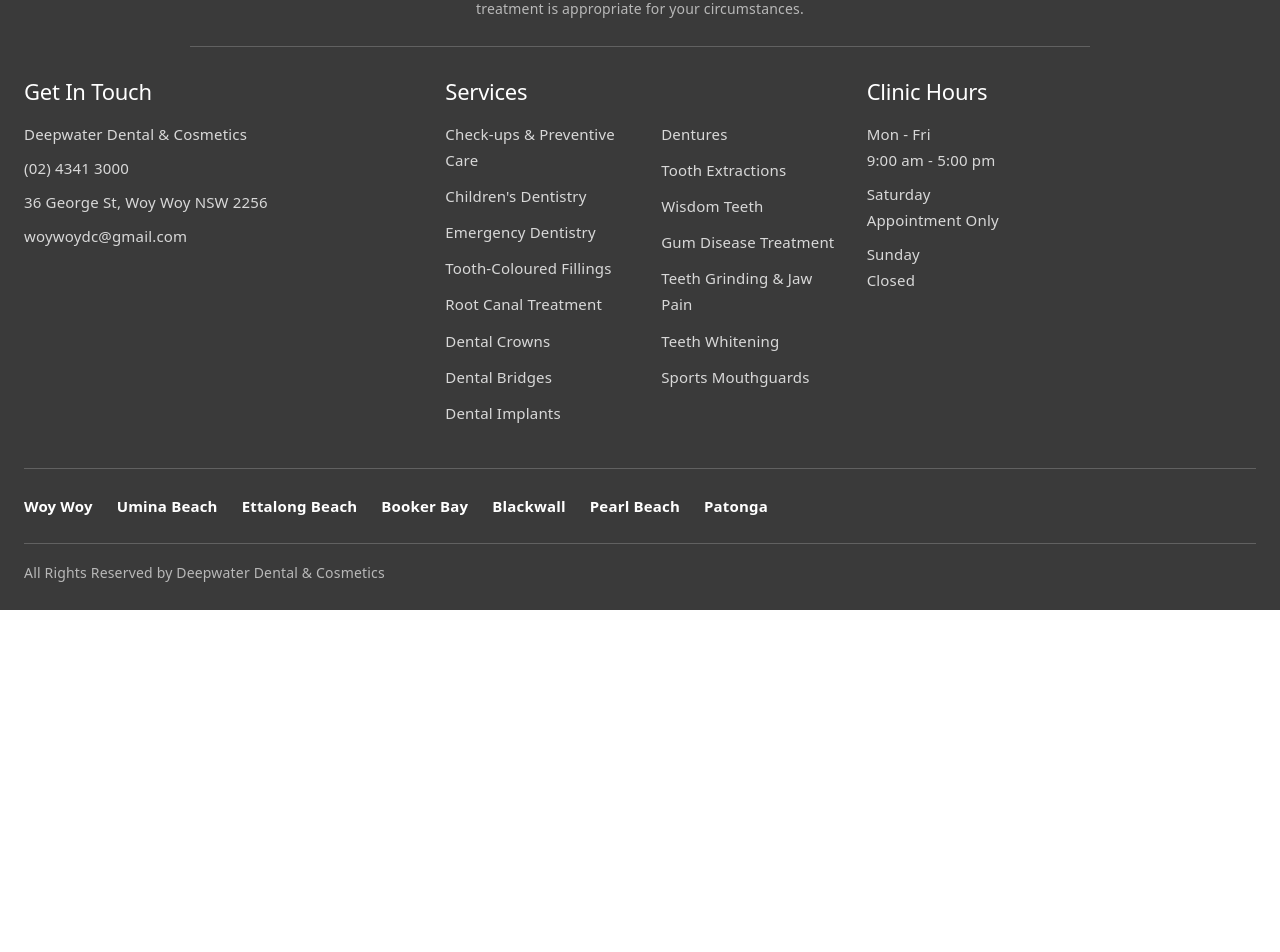
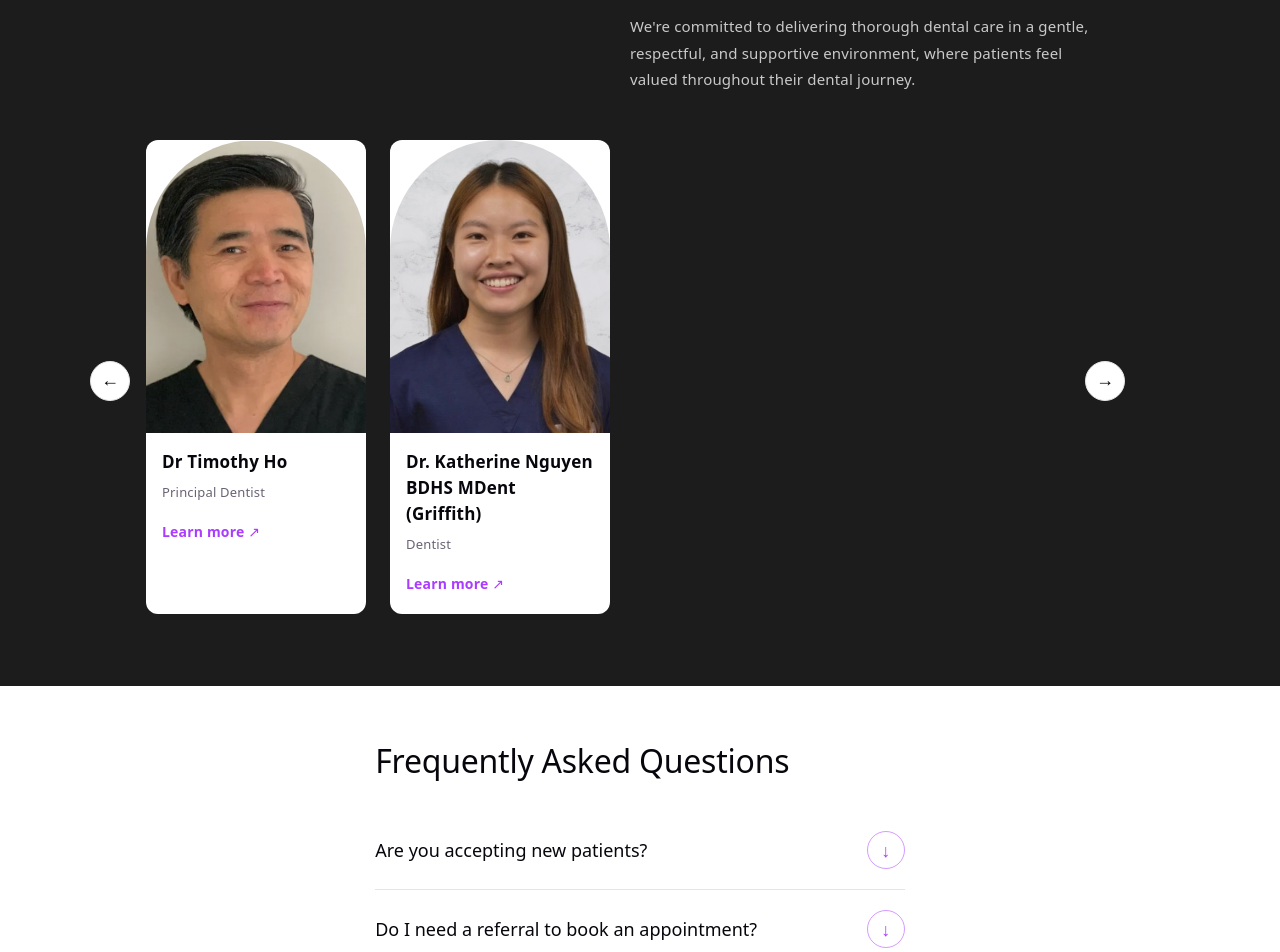
Before and after one commit to katnguyen2301-ops/Deepwater-website, a React (Vite) app: page / in a window 1280 px wide. Shown: the part 1100-2052 px from the top of the page. Before the commit the page ends 1710 px from the top, so only its background shows below. Built offline with nearby package versions, Linux system fonts and the light colour scheme.

Commit message:
Add Meet Our Team carousel and home page FAQ accordion

```diff
--- /dev/null
+++ b/src/HomeFaq.jsx
@@ -0,0 +1,70 @@
+import { useState } from 'react'
+
+const faqs = [
+  {
+    question: 'Are you accepting new patients?',
+    answer:
+      "Yes, we're always happy to welcome new patients, whether you're new to the area or just looking for a new dental home for your family.",
+  },
+  {
+    question: 'Do I need a referral to book an appointment?',
+    answer:
+      "No referral is needed. You can book directly with us for a check-up, a specific concern, or a dental emergency.",
+  },
+  {
+    question: 'Do you see children?',
+    answer:
+      "Yes, we welcome patients of all ages, including young children. We take a gentle approach to help kids feel comfortable from their very first visit.",
+  },
+  {
+    question: 'What should I bring to my first appointment?',
+    answer:
+      "It's helpful to bring any relevant dental history, a list of current medications, and your health fund details if you have extras cover.",
+  },
+  {
+    question: 'What should I do if I have a dental emergency?',
+    answer:
+      "Contact us as soon as possible so we can guide you and arrange to see you promptly. Visit our Emergency Dentistry page for more information.",
+  },
+  {
+    question: 'Do you offer payment plans or health fund extras cover?',
+    answer:
+      "We accept a range of health funds for extras cover. Get in touch with our team and we can talk through the options available for your treatment.",
+  },
+]
+
+function HomeFaqItem({ question, answer }) {
+  const [open, setOpen] = useState(false)
+
+  return (
+    <div className="home-faq-item">
+      <button
+        type="button"
+        className="home-faq-question"
+        aria-expanded={open}
+        onClick={() => setOpen((prev) => !prev)}
+      >
+        <span>{question}</span>
+        <span className="home-faq-icon" aria-hidden="true">
+          ↓
+        </span>
+      </button>
+      {open && <p className="home-faq-answer">{answer}</p>}
+    </div>
+  )
+}
+
+function HomeFaq() {
+  return (
+    <section className="home-faq">
+      <h2>Frequently Asked Questions</h2>
+      <div className="home-faq-list">
+        {faqs.map((faq) => (
+          <HomeFaqItem key={faq.question} question={faq.question} answer={faq.answer} />
+        ))}
+      </div>
+    </section>
+  )
+}
+
+export default HomeFaq
--- /dev/null
+++ b/src/TeamCarousel.jsx
@@ -0,0 +1,65 @@
+import { useRef } from 'react'
+import { Link } from 'react-router-dom'
+import dentists from './data/dentists'
+
+function TeamCarousel() {
+  const trackRef = useRef(null)
+
+  function scrollByCard(direction) {
+    const track = trackRef.current
+    if (!track) return
+    const card = track.querySelector('.team-tile')
+    const amount = card ? card.getBoundingClientRect().width + 24 : 300
+    track.scrollBy({ left: direction * amount, behavior: 'smooth' })
+  }
+
+  return (
+    <section className="team-carousel">
+      <div className="team-carousel-header">
+        <h2>Meet Our Team</h2>
+        <p>
+          We're committed to delivering thorough dental care in a gentle,
+          respectful, and supportive environment, where patients feel valued
+          throughout their dental journey.
+        </p>
+      </div>
+
+      <div className="team-carousel-row">
+        <button
+          type="button"
+          className="services-carousel-arrow"
+          aria-label="Scroll left"
+          onClick={() => scrollByCard(-1)}
+        >
+          ←
+        </button>
+
+        <div className="team-carousel-track" ref={trackRef}>
+          {dentists.map((dentist) => (
+            <article key={dentist.slug} className="team-tile">
+              <img className="team-tile-photo" src={dentist.photo} alt={dentist.name} />
+              <div className="team-tile-body">
+                <h3>{dentist.name}</h3>
+                <p className="team-tile-title">{dentist.title}</p>
+                <Link to="/about/meet-the-team" className="team-tile-link">
+                  Learn more ↗
+                </Link>
+              </div>
+            </article>
+          ))}
+        </div>
+
+        <button
+          type="button"
+          className="services-carousel-arrow"
+          aria-label="Scroll right"
+          onClick={() => scrollByCard(1)}
+        >
+          →
+        </button>
+      </div>
+    </section>
+  )
+}
+
+export default TeamCarousel
--- a/src/data/dentists.js
+++ b/src/data/dentists.js
@@ -5,6 +5,7 @@ const dentists = [
   {
     slug: 'dr-timothy-ho',
     name: 'Dr Timothy Ho',
+    title: 'Principal Dentist',
     photo: timothyHoPhoto,
     bio: [
       "Dr Ho graduated from The University of Western Australia in 1994 and has since built an exceptional patient base. Dr Ho is a kind, caring and friendly dentist who excels in providing his patients extensive knowledge and treatment in all aspects of dentistry. He has a special interest in dental implants with over 25 years of experience.",
@@ -14,6 +15,7 @@ const dentists = [
   {
     slug: 'dr-katherine-nguyen',
     name: 'Dr. Katherine Nguyen BDHS MDent (Griffith)',
+    title: 'Dentist',
     photo: katherineNguyenPhoto,
     bio: [
       "We are delighted to welcome Dr Katherine Nguyen as the newest member of our dental team!",
--- a/src/index.css
+++ b/src/index.css
@@ -640,6 +640,152 @@ body {
   margin-top: 40px;
 }
 
+.team-carousel {
+  padding: 56px 24px;
+  background: #1c1c1c;
+  color: #f2f2f2;
+}
+
+.team-carousel-header {
+  max-width: 900px;
+  margin: 0 auto 40px;
+  text-align: left;
+}
+
+.team-carousel-header h2 {
+  color: #fff;
+  font-size: 32px;
+  margin-bottom: 16px;
+}
+
+.team-carousel-header p {
+  max-width: 460px;
+  margin-left: auto;
+  color: #c9c9c9;
+  font-size: 15px;
+}
+
+.team-carousel-row {
+  display: flex;
+  align-items: center;
+  gap: 12px;
+  max-width: 1100px;
+  margin: 0 auto;
+}
+
+.team-carousel-track {
+  display: flex;
+  gap: 24px;
+  overflow-x: auto;
+  scroll-snap-type: x mandatory;
+  scroll-behavior: smooth;
+  padding: 8px 4px 16px;
+}
+
+.team-tile {
+  flex: 0 0 220px;
+  scroll-snap-align: start;
+  text-align: left;
+  background: #fff;
+  border-radius: 12px;
+  overflow: hidden;
+}
+
+.team-tile-photo {
+  display: block;
+  width: 100%;
+  aspect-ratio: 3 / 4;
+  object-fit: cover;
+  border-radius: 110px 110px 0 0;
+}
+
+.team-tile-body {
+  padding: 16px;
+}
+
+.team-tile-body h3 {
+  font-size: 17px;
+  margin: 0 0 4px;
+  color: var(--text-h);
+}
+
+.team-tile-title {
+  margin: 0 0 12px;
+  font-size: 13px;
+  color: var(--text);
+}
+
+.team-tile-link {
+  font-size: 14px;
+  font-weight: 600;
+  color: var(--accent);
+  text-decoration: none;
+}
+
+.team-tile-link:hover {
+  text-decoration: underline;
+}
+
+.home-faq {
+  padding: 56px 24px 72px;
+  text-align: left;
+  max-width: 900px;
+  margin: 0 auto;
+}
+
+.home-faq h2 {
+  font-size: 32px;
+  margin-bottom: 32px;
+}
+
+.home-faq-list {
+  display: flex;
+  flex-direction: column;
+}
+
+.home-faq-item {
+  border-bottom: 1px solid var(--border);
+}
+
+.home-faq-question {
+  display: flex;
+  align-items: center;
+  justify-content: space-between;
+  gap: 16px;
+  width: 100%;
+  padding: 20px 0;
+  font: inherit;
+  font-size: 18px;
+  color: var(--text-h);
+  background: none;
+  border: none;
+  text-align: left;
+  cursor: pointer;
+}
+
+.home-faq-icon {
+  flex-shrink: 0;
+  display: flex;
+  align-items: center;
+  justify-content: center;
+  width: 36px;
+  height: 36px;
+  border: 1px solid var(--accent-border);
+  border-radius: 50%;
+  color: var(--accent);
+  transition: transform 0.2s ease;
+}
+
+.home-faq-question[aria-expanded='true'] .home-faq-icon {
+  transform: rotate(180deg);
+}
+
+.home-faq-answer {
+  margin: 0;
+  padding: 0 46px 20px 0;
+  color: var(--text);
+}
+
 #root {
   width: 100%;
   text-align: center;
--- a/src/pages/Home.jsx
+++ b/src/pages/Home.jsx
@@ -1,10 +1,14 @@
 import ServicesCarousel from '../ServicesCarousel'
+import TeamCarousel from '../TeamCarousel'
+import HomeFaq from '../HomeFaq'
 
 function Home() {
   return (
     <>
       <h1>Hello World</h1>
       <ServicesCarousel />
+      <TeamCarousel />
+      <HomeFaq />
     </>
   )
 }
```
